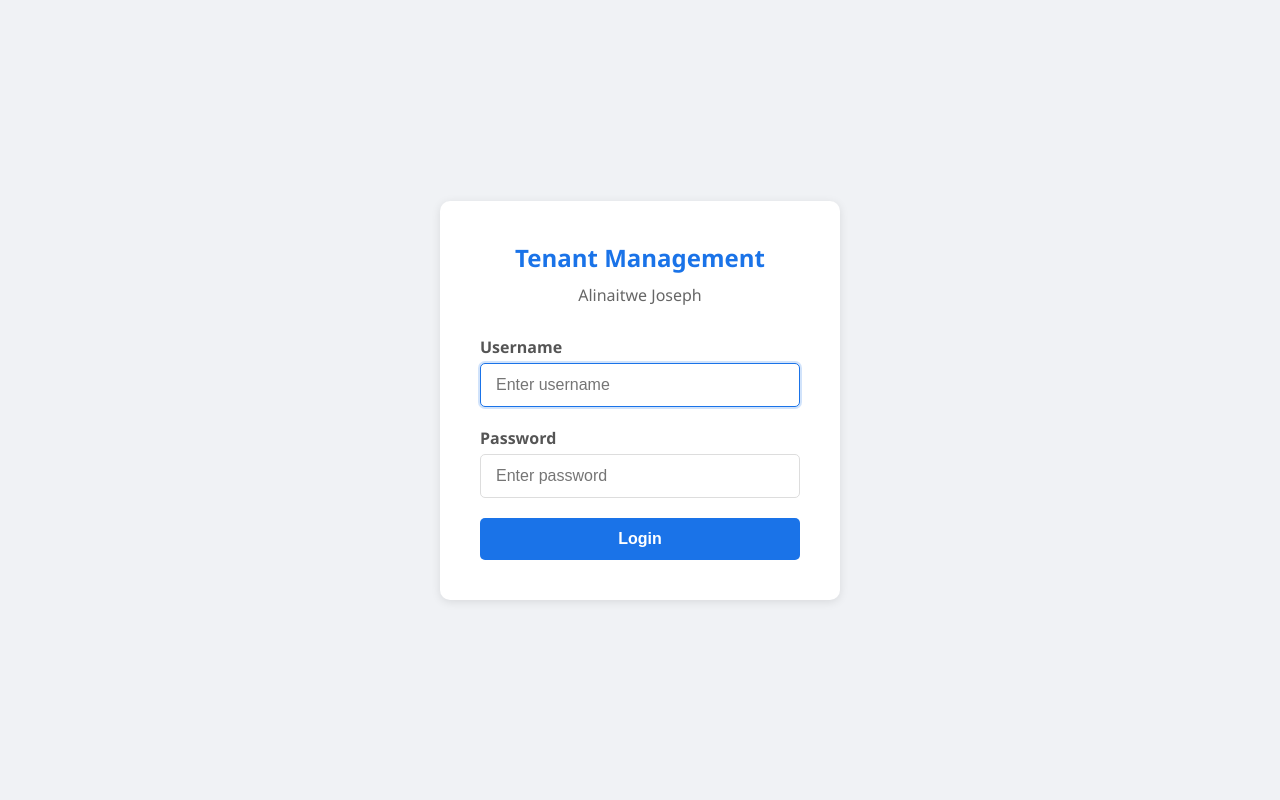
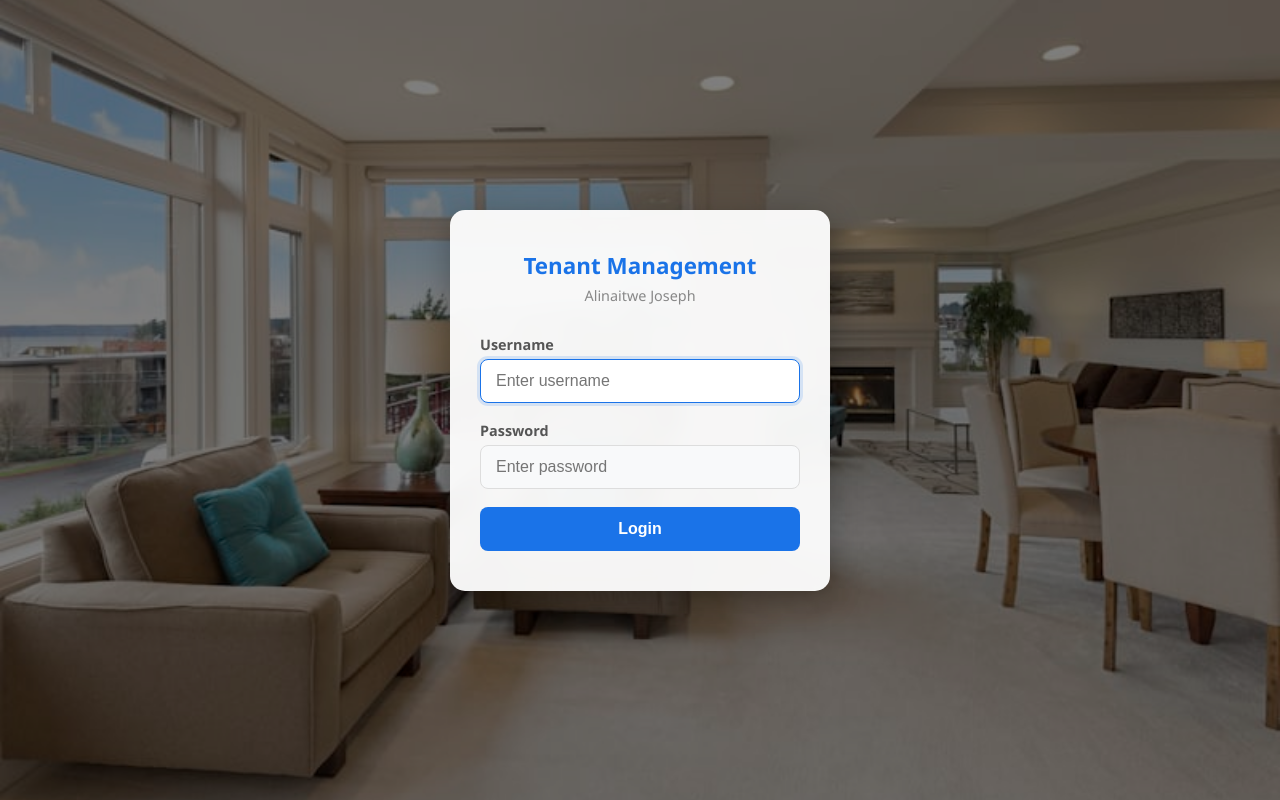
Before and after one commit to Albert-Mugarura/tenant-management, a Flask app: page /login in a window 1280 px wide. Run offline with Flask 3, Linux system fonts and the light colour scheme.

Commit message:
Add login background image with dark overlay

```diff
--- a/templates/login.html
+++ b/templates/login.html
@@ -6,23 +6,87 @@
     <title>Login - Tenant Management</title>
     <style>
         * { margin: 0; padding: 0; box-sizing: border-box; }
-        body { font-family: 'Segoe UI', Tahoma, Geneva, Verdana, sans-serif; background: #f0f2f5; display: flex; justify-content: center; align-items: center; min-height: 100vh; }
-        .login-card { background: white; border-radius: 10px; padding: 40px; width: 100%; max-width: 400px; box-shadow: 0 2px 10px rgba(0,0,0,0.1); }
-        .login-card h1 { text-align: center; color: #1a73e8; margin-bottom: 10px; font-size: 1.5em; }
-        .login-card p { text-align: center; color: #666; margin-bottom: 30px; }
-        .form-group { margin-bottom: 20px; }
-        .form-group label { display: block; margin-bottom: 5px; font-weight: 600; color: #555; }
-        .form-group input { width: 100%; padding: 12px 15px; border: 1px solid #ddd; border-radius: 5px; font-size: 1em; }
-        .form-group input:focus { outline: none; border-color: #1a73e8; box-shadow: 0 0 0 2px rgba(26,115,232,0.2); }
-        .btn { display: block; width: 100%; padding: 12px; border: none; border-radius: 5px; font-size: 1em; cursor: pointer; background: #1a73e8; color: white; font-weight: 600; }
+        body {
+            font-family: 'Segoe UI', Tahoma, Geneva, Verdana, sans-serif;
+            background: url('{{ url_for("static", filename="login-bg.jpg") }}') no-repeat center center fixed;
+            background-size: cover;
+            display: flex;
+            justify-content: center;
+            align-items: center;
+            min-height: 100vh;
+            position: relative;
+        }
+        body::before {
+            content: '';
+            position: fixed;
+            top: 0; left: 0; right: 0; bottom: 0;
+            background: rgba(0, 0, 0, 0.5);
+            z-index: 0;
+        }
+        .login-card {
+            position: relative;
+            z-index: 1;
+            background: rgba(255, 255, 255, 0.95);
+            backdrop-filter: blur(10px);
+            border-radius: 15px;
+            padding: 40px 30px;
+            width: 100%;
+            max-width: 380px;
+            box-shadow: 0 8px 32px rgba(0,0,0,0.3);
+        }
+        .login-card h1 {
+            text-align: center;
+            color: #1a73e8;
+            margin-bottom: 5px;
+            font-size: 1.4em;
+        }
+        .login-card .subtitle {
+            text-align: center;
+            color: #888;
+            margin-bottom: 30px;
+            font-size: 0.9em;
+        }
+        .form-group { margin-bottom: 18px; }
+        .form-group label { display: block; margin-bottom: 5px; font-weight: 600; color: #555; font-size: 0.9em; }
+        .form-group input {
+            width: 100%;
+            padding: 12px 15px;
+            border: 1px solid #ddd;
+            border-radius: 8px;
+            font-size: 1em;
+            background: #f8f9fa;
+        }
+        .form-group input:focus { outline: none; border-color: #1a73e8; box-shadow: 0 0 0 3px rgba(26,115,232,0.15); background: white; }
+        .btn {
+            display: block;
+            width: 100%;
+            padding: 13px;
+            border: none;
+            border-radius: 8px;
+            font-size: 1em;
+            cursor: pointer;
+            background: #1a73e8;
+            color: white;
+            font-weight: 600;
+            margin-top: 5px;
+            transition: background 0.3s;
+        }
         .btn:hover { background: #1557b0; }
-        .flash { padding: 10px 15px; border-radius: 5px; margin-bottom: 20px; background: #fce8e6; color: #ea4335; border: 1px solid #ea4335; }
+        .flash {
+            padding: 10px 15px;
+            border-radius: 8px;
+            margin-bottom: 20px;
+            background: #fce8e6;
+            color: #ea4335;
+            border: 1px solid #ea4335;
+            font-size: 0.9em;
+        }
     </style>
 </head>
 <body>
     <div class="login-card">
         <h1>Tenant Management</h1>
-        <p>Alinaitwe Joseph</p>
+        <p class="subtitle">Alinaitwe Joseph</p>
         {% with messages = get_flashed_messages(with_categories=true) %}
         {% if messages %}
         {% for category, message in messages %}
```
Also changed, not shown: static/login-bg.jpg (added).
